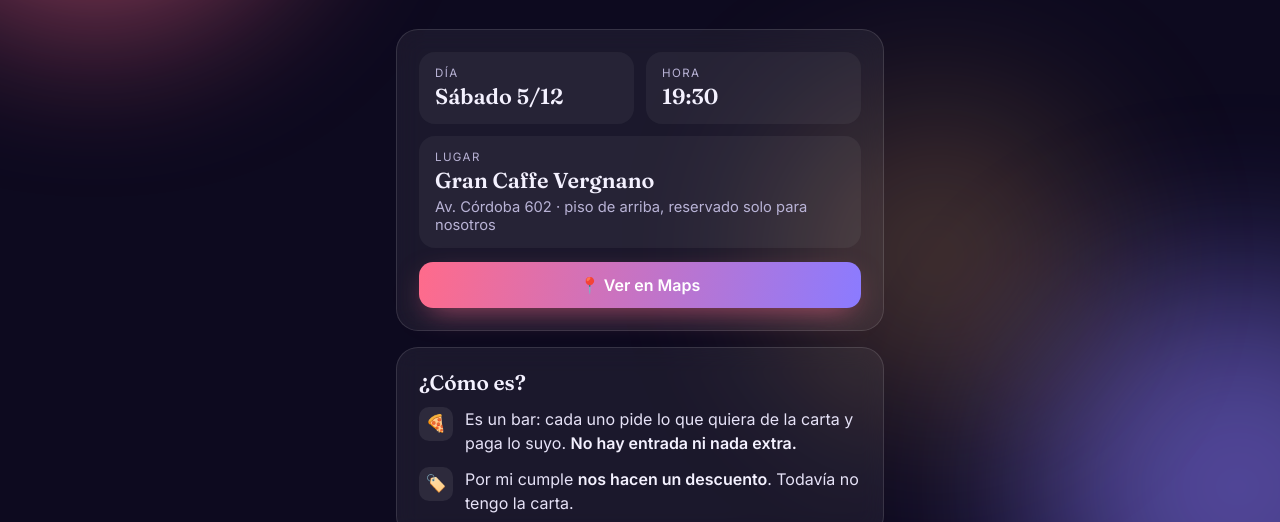
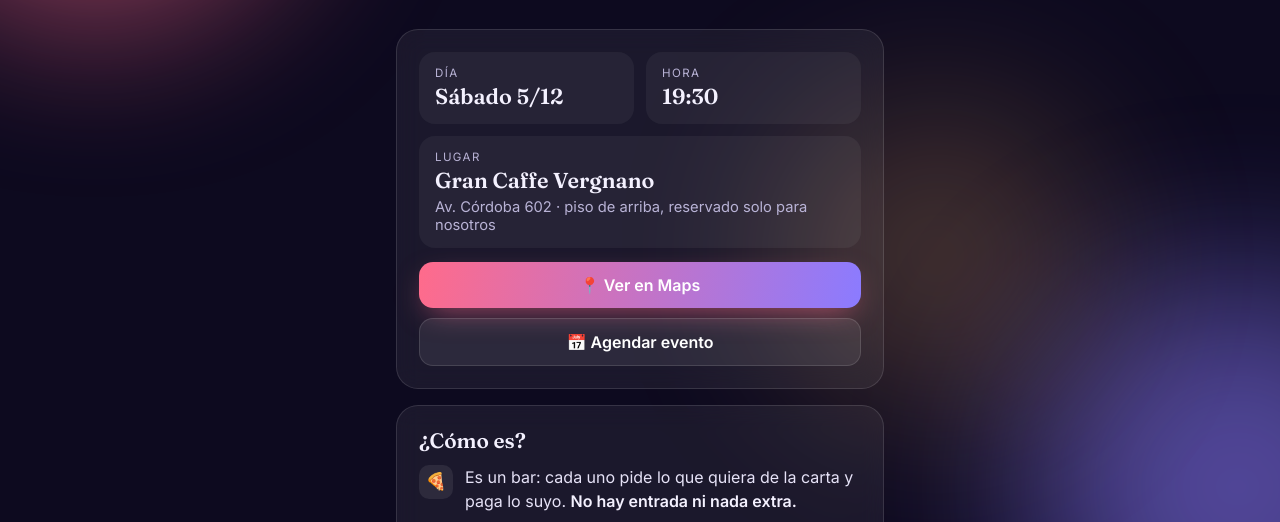
Before and after one commit to FrannRod/frann, a plain HTML site: page cumple.html in a window 1280 px wide. Shown: the part 264-786 px from the top of the page. Drawn offline with Linux system fonts and the light colour scheme.

Commit message:
Agrega el botón para agendar el cumple en Google Calendar, de 19:30 a 23
Claude-Session: https://claude.ai/code/session_01Y7t8nGexDz1GxAmbvSyVEB

```diff
--- a/cumple.html
+++ b/cumple.html
@@ -180,6 +180,16 @@
             transform: translateY(-2px);
             box-shadow: 0 14px 34px -10px rgba(255, 107, 139, 0.85);
         }
+        .boton.secundario {
+            margin-top: 10px;
+            background: rgba(255, 255, 255, 0.08);
+            border: 1px solid var(--borde);
+            box-shadow: none;
+        }
+        .boton.secundario:hover {
+            background: rgba(255, 255, 255, 0.14);
+            box-shadow: none;
+        }
 
         .tarjeta h2 {
             font-family: 'Fraunces', Georgia, serif;
@@ -267,6 +277,7 @@
                 </div>
             </div>
             <a href="https://maps.app.goo.gl/rM8dbYrqGqF44jC27" target="_blank" rel="noopener" class="boton">📍 Ver en Maps</a>
+            <a href="https://www.google.com/calendar/render?action=TEMPLATE&amp;text=Cumple+de+Franco&amp;dates=20261205T223000Z/20261206T020000Z&amp;details=M%C3%A1s+informaci%C3%B3n+en+francorodriguez.com.ar%2Fcumple&amp;location=Gran+Caffe+Vergnano%2C+Av.+C%C3%B3rdoba+602" target="_blank" rel="noopener" class="boton secundario">📅 Agendar evento</a>
         </section>
 
         <section class="tarjeta">
```
